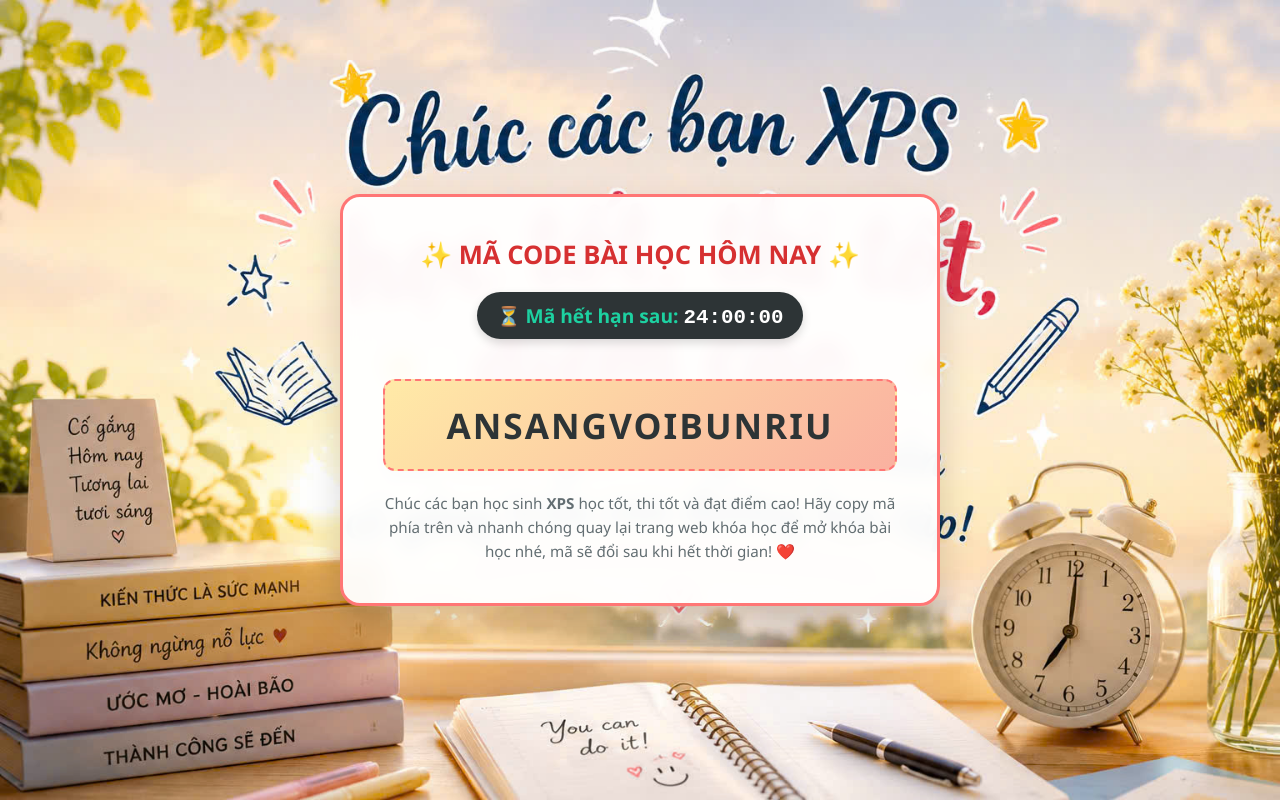
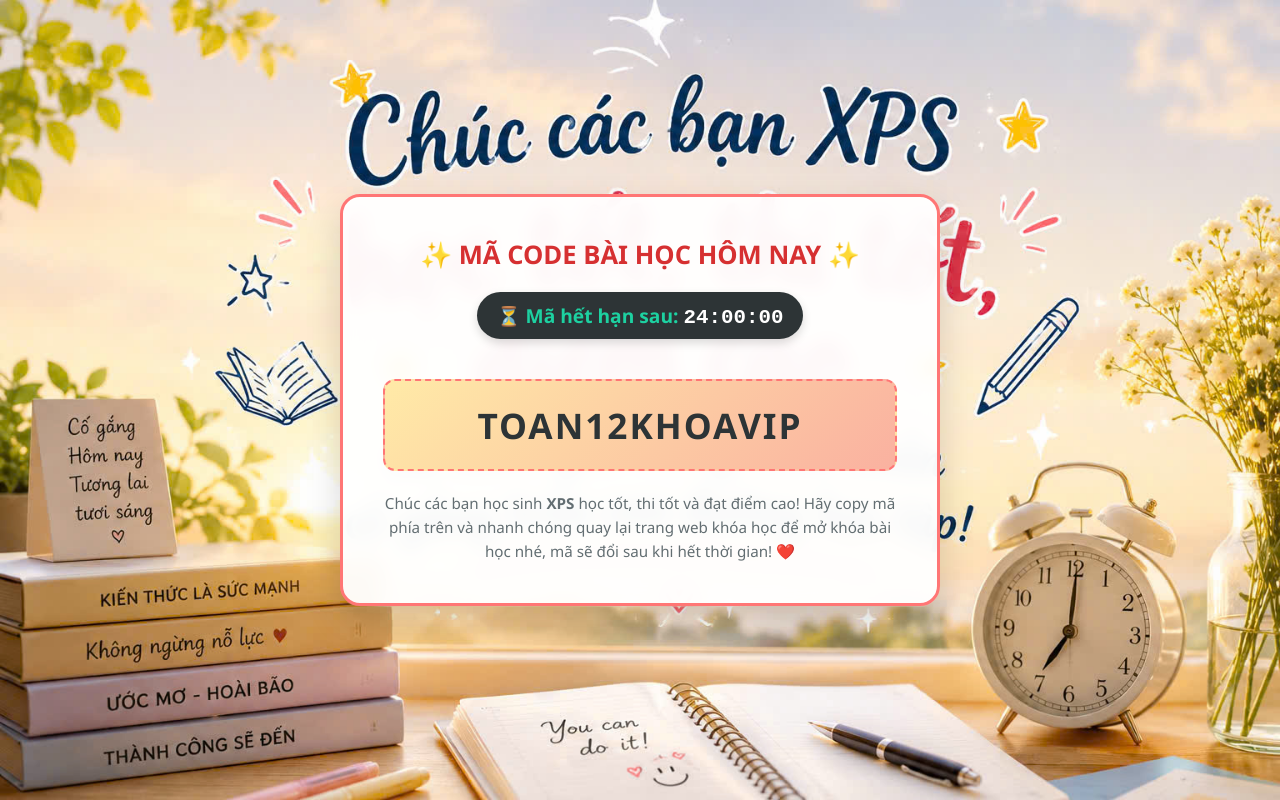
Before and after one commit to thth10102008-dotcom/maday, a plain HTML site: page index.html in a window 1280 px wide. Drawn offline with Linux system fonts and the light colour scheme.

Commit message:
Update index.html

```diff
--- a/index.html
+++ b/index.html
@@ -95,7 +95,7 @@
         </div>
 
         <div class="code-display-box">
-            <div class="code-text">ANSANGVOIBUNRIU</div>
+            <div class="code-text">TOAN12KHOAVIP</div>
         </div>
 
         <p class="note">Chúc các bạn học sinh <b>XPS</b> học tốt, thi tốt và đạt điểm cao! Hãy copy mã phía trên và nhanh chóng quay lại trang web khóa học để mở khóa bài học nhé, mã sẽ đổi sau khi hết thời gian! ❤️</p>
```
